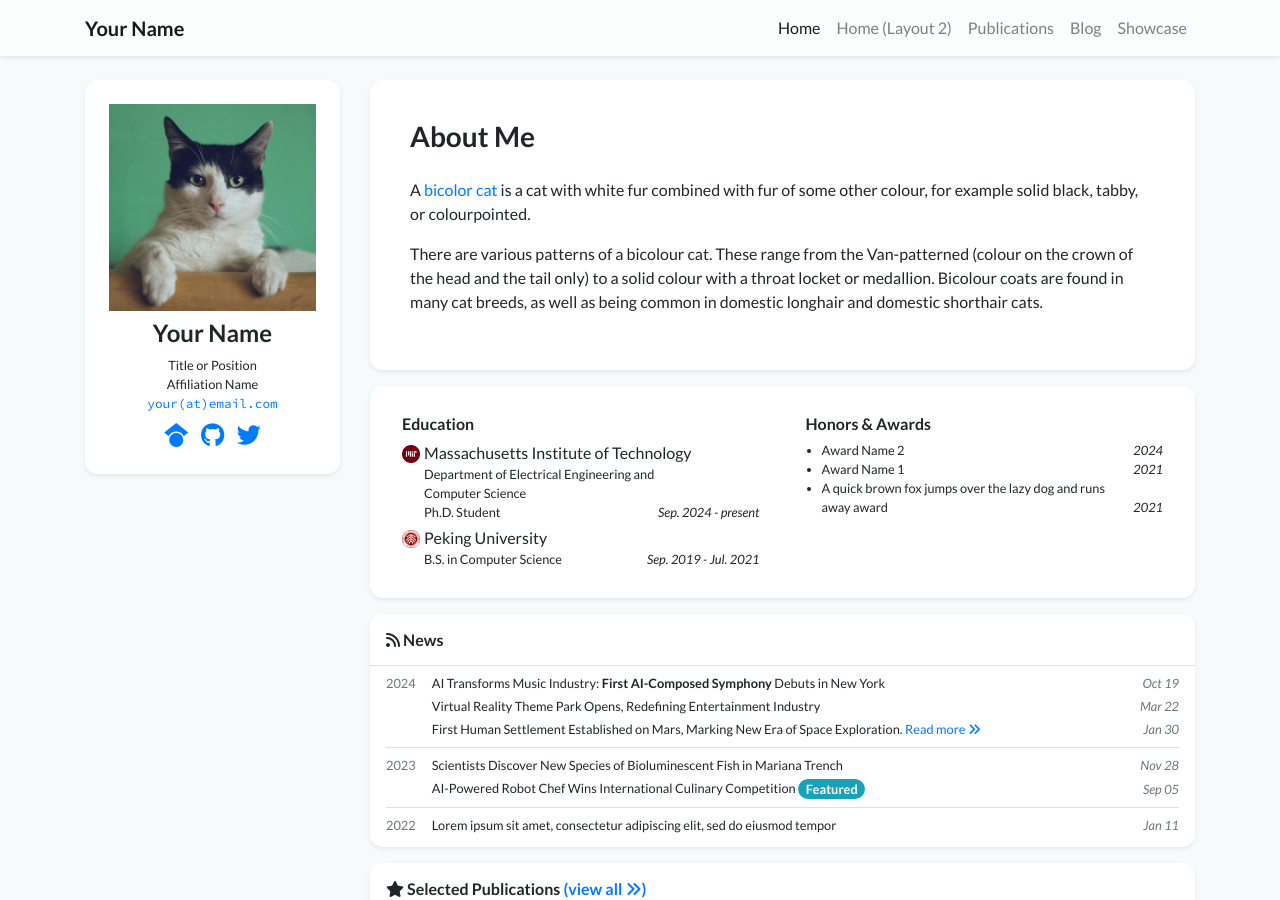
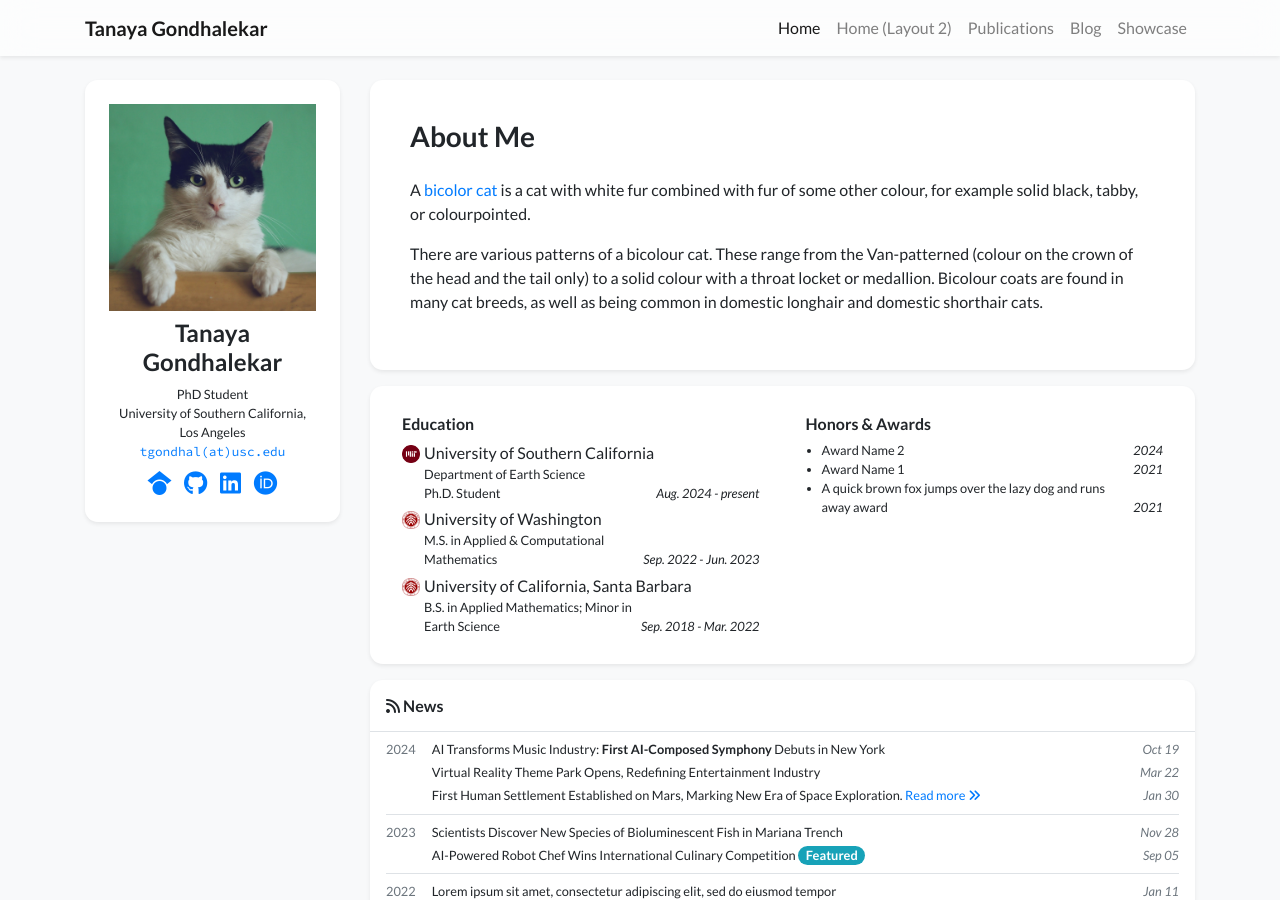
Before and after one commit to tanaya-g/tanaya-g.github.io, a Jekyll site: the page built from index.html, in a window 1280 px wide and 900 px high. Built offline with Jekyll 4.4.1, drawn with Linux system fonts in a browser that asks for light colours; nearby versions of some CDN libraries; a style sheet for code colours, icons or effects is not loaded.

Commit message:
Update profile information for Tanaya Gondhalekar

```diff
--- a/_data/profile.yml
+++ b/_data/profile.yml
@@ -1,23 +1,23 @@
-primary_name: "Your Name"
+primary_name: "Tanaya Gondhalekar"
 secondary_name: ""
-navbar_name: "Your Name"
+navbar_name: "Tanaya Gondhalekar"
 
 positions:
-- name: Title or Position
-- name: Affiliation Name
+- name: PhD Student
+- name: University of Southern California, Los Angeles
   logo: /assets/images/badges/MIT_Social_circle.png  # Logo is optional
 
 
-email: "your@email.com"
+email: "tgondhal@usc.edu"
 # cv_link: link-to-your-cv-file
-gscholar: xFmQpf4AAAAJ  # This is an example, replace it with your own Google Scholar ID
-github: your_github_id
-twitter: your_twitter_id  # Do not include the '@' symbol
+gscholar: https://scholar.google.com/citations?view_op=new_articles&hl=en&imq=Tanaya+Gondhalekar#  # This is an example, replace it with your own Google Scholar ID
+github: https://github.com/tanaya-g
+  # Do not include the '@' symbol
 # wechat_qrcode: /assets/images/etc/wechat.jpg
 # wechat_prompt: >-
 #   Please tell me your <strong>name</strong> and <strong>affiliation</strong> (current or past) when adding my wechat. Thanks!
-# linkedin: your-linked-in-id
-# orcid: 0000-0000-0000-0000
+linkedin: https://www.linkedin.com/in/tanaya-g/
+orcid: 0009-0004-2440-3266
 
 short_bio_text_justify: false
 short_bio: >-
@@ -35,16 +35,20 @@ portrait_caption: >-
   Photo by Manja Vitolic on Unsplash (this caption is optional, comment it out to disable).
 
 education:
-- name: Massachusetts Institute of Technology
+- name: University of Southern California
   logo: /assets/images/badges/MIT_Social_circle.png
   position: >-
-    Department of Electrical Engineering and Computer Science <br/>
+    Department of Earth Science <br/>
     Ph.D. Student
-  date: Sep. 2024 - present
-- name: Peking University
+  date: Aug. 2024 - present
+- name: University of Washington
   logo: /assets/images/badges/PKU_red.png
-  position: B.S. in Computer Science
-  date: Sep. 2019 - Jul. 2021
+  position: M.S. in Applied & Computational Mathematics
+  date: Sep. 2022 - Jun. 2023
+- name: University of California, Santa Barbara
+  logo: /assets/images/badges/PKU_red.png
+  position: B.S. in Applied Mathematics; Minor in Earth Science
+  date: Sep. 2018 - Mar. 2022
 
 # experience:
 # - name: Peking University
```
